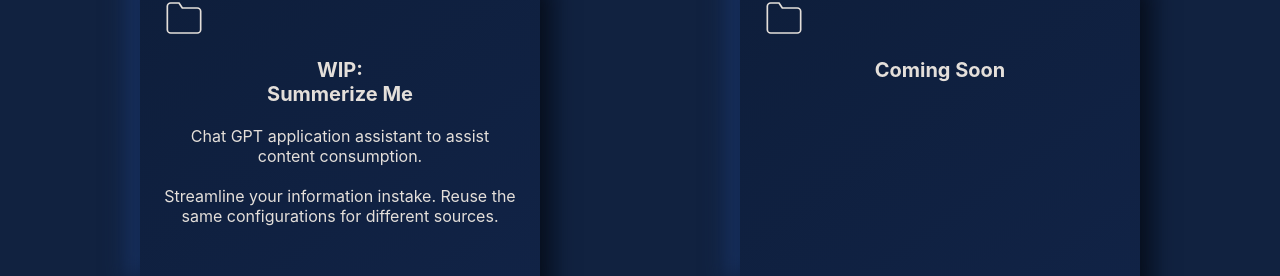
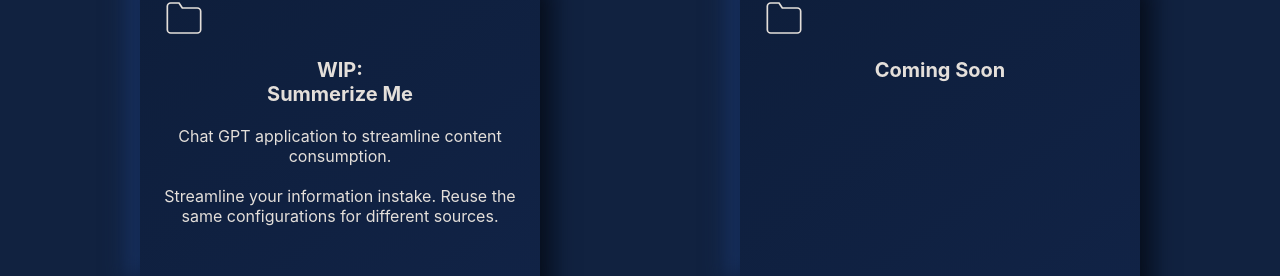
Before and after one commit to JuliusDorfman/juliusdorfmanportfolio, a React (Create React App) app: page / in a window 1280 px wide. Shown: the part 2359-2635 px from the top of the page. Built offline with nearby package versions, Linux system fonts and the light colour scheme; a web font is replaced by a local one.

Commit message:
wording of summarizeme

```diff
--- a/src/Pages/Work/Work.jsx
+++ b/src/Pages/Work/Work.jsx
@@ -331,7 +331,7 @@
                     </div>
                     <h3 className="other-project-title">WIP: <br />Summerize Me</h3>
                     <div className="other-project-description">
-                      Chat GPT application assistant to assist content consumption.
+                      Chat GPT application to streamline content consumption.
                       <br />
                       <br />
                       Streamline your information instake. Reuse the same configurations for different sources.
```
